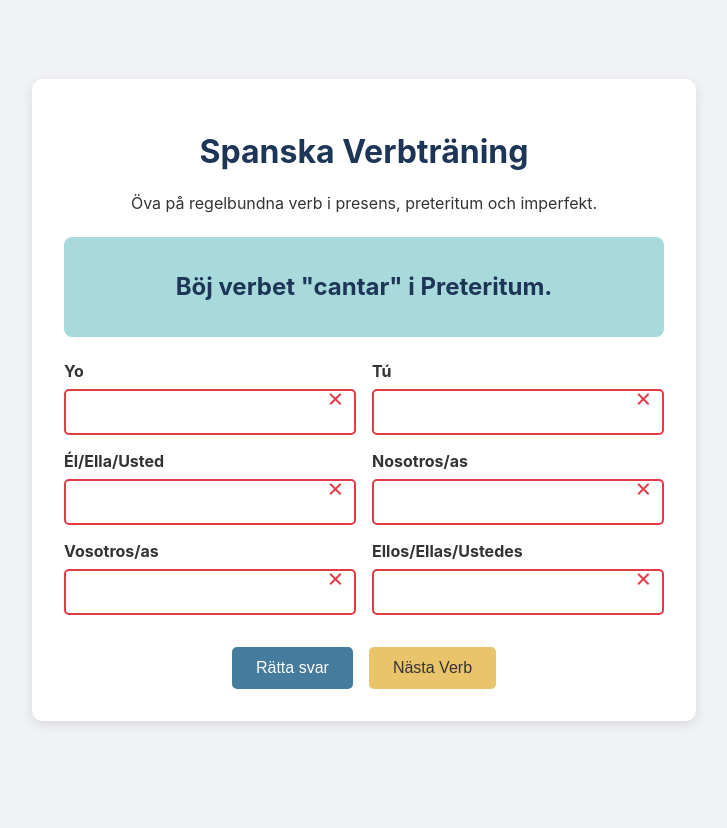
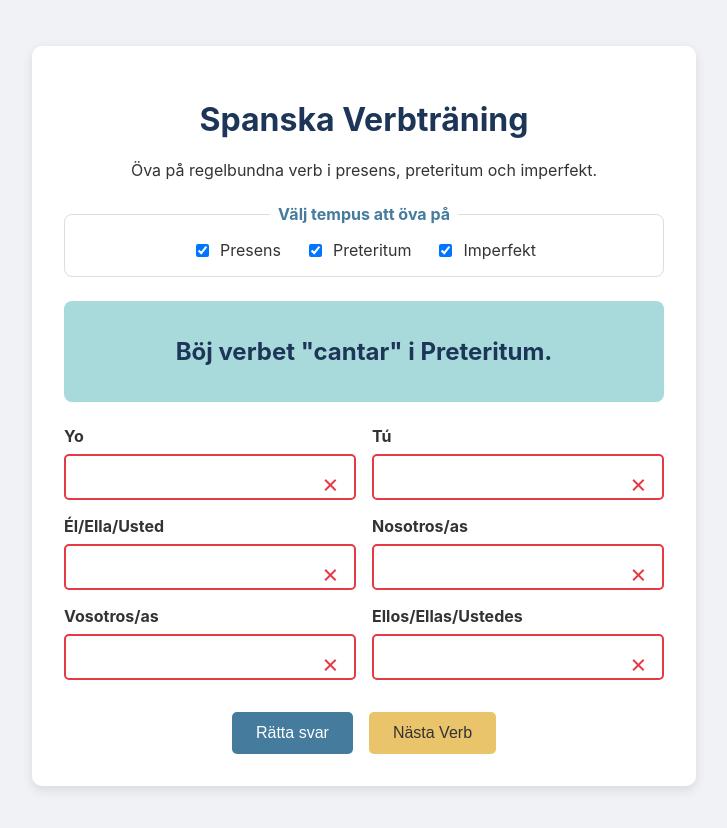
Before and after one commit to volle1212/alltskola, a plain HTML site: page index.html in a window 1280 px wide. Both pictures are taken after a click on the button "Rätta svar". Shown: the whole page, without its empty margins (276-1003 px from the left). Before the commit the page ends 800 px from the top, so only its background shows below. Drawn offline with Linux system fonts and the light colour scheme.

Commit message:
Add tense selection feature and improve answer checking in Spanish verb training app

```diff
--- a/index.html
+++ b/index.html
@@ -11,6 +11,22 @@
     <div class="container">
         <h1>Spanska Verbträning</h1>
         <p>Öva på regelbundna verb i presens, preteritum och imperfekt.</p>
+
+        <fieldset class="tempus-val">
+            <legend>Välj tempus att öva på</legend>
+            <div class="checkbox-grupp">
+                <input type="checkbox" id="presens" value="Presens" checked>
+                <label for="presens">Presens</label>
+            </div>
+            <div class="checkbox-grupp">
+                <input type="checkbox" id="preteritum" value="Preteritum" checked>
+                <label for="preteritum">Preteritum</label>
+            </div>
+            <div class="checkbox-grupp">
+                <input type="checkbox" id="imperfekt" value="Imperfekt" checked>
+                <label for="imperfekt">Imperfekt</label>
+            </div>
+        </fieldset>
 
         <div class="uppgift-container">
             <h2 id="uppgift-text">Laddar verb...</h2>
--- a/script.js
+++ b/script.js
@@ -3,6 +3,7 @@ document.addEventListener('DOMContentLoaded', () => {
     const uppgiftTextEl = document.getElementById('uppgift-text');
     const checkBtn = document.getElementById('check-btn');
     const nextBtn = document.getElementById('next-btn');
+    const checkboxes = document.querySelectorAll('.tempus-val input[type="checkbox"]');
 
     const inputs = {
         yo: document.getElementById('yo'),
@@ -24,17 +25,15 @@ document.addEventListener('DOMContentLoaded', () => {
 
     const pronouns = ['yo', 'tu', 'el', 'nosotros', 'vosotros', 'ellos'];
 
-    // Databas med verb och tempus
+    // Databas med verb
     const verbs = [
-        'hablar', 'cantar', 'estudiar', 'comprar', 'trabajar', // -ar
-        'comer', 'beber', 'aprender', 'correr', 'comprender', // -er
-        'vivir', 'escribir', 'abrir', 'decidir', 'recibir'     // -ir
+        'hablar', 'cantar', 'estudiar', 'comprar', 'trabajar',
+        'comer', 'beber', 'aprender', 'correr', 'comprender',
+        'vivir', 'escribir', 'abrir', 'decidir', 'recibir'
     ];
-    const tenses = ['Presens', 'Preteritum', 'Imperfekt'];
 
     let currentCorrectAnswers = {};
 
-    // Funktion för att få fram de korrekta böjningarna
     function getConjugations(verb, tense) {
         const stem = verb.slice(0, -2);
         const ending = verb.slice(-2);
@@ -50,16 +49,14 @@ document.addEventListener('DOMContentLoaded', () => {
                     conjugations = { yo: stem + 'o', tu: stem + 'es', el: stem + 'e', nosotros: stem + 'imos', vosotros: stem + 'ís', ellos: stem + 'en' };
                 }
                 break;
-
-            case 'Preteritum': // Pretérito Indefinido
+            case 'Preteritum':
                 if (ending === 'ar') {
                     conjugations = { yo: stem + 'é', tu: stem + 'aste', el: stem + 'ó', nosotros: stem + 'amos', vosotros: stem + 'asteis', ellos: stem + 'aron' };
                 } else if (ending === 'er' || ending === 'ir') {
                     conjugations = { yo: stem + 'í', tu: stem + 'iste', el: stem + 'ió', nosotros: stem + 'imos', vosotros: stem + 'isteis', ellos: stem + 'ieron' };
                 }
                 break;
-
-            case 'Imperfekt': // Pretérito Imperfecto
+            case 'Imperfekt':
                 if (ending === 'ar') {
                     conjugations = { yo: stem + 'aba', tu: stem + 'abas', el: stem + 'aba', nosotros: stem + 'ábamos', vosotros: stem + 'abais', ellos: stem + 'aban' };
                 } else if (ending === 'er' || ending === 'ir') {
@@ -70,33 +67,45 @@ document.addEventListener('DOMContentLoaded', () => {
         return conjugations;
     }
 
-    // Funktion för att starta en ny runda
+    // UPPDATERAD: Funktion för att starta en ny runda
     function startNewRound() {
-        // Rensa alla fält och feedback
+        // Läs av vilka tempus som är valda
+        const selectedTenses = Array.from(checkboxes)
+            .filter(cb => cb.checked)
+            .map(cb => cb.value);
+
+        // Om inga tempus är valda, avbryt
+        if (selectedTenses.length === 0) {
+            uppgiftTextEl.textContent = "Välj minst ett tempus för att börja öva.";
+            return;
+        }
+
         pronouns.forEach(pronoun => {
             inputs[pronoun].value = '';
             inputs[pronoun].classList.remove('correct', 'incorrect');
             feedbackSpans[pronoun].className = 'feedback';
         });
 
-        // Slumpa ett verb och ett tempus
         const randomVerb = verbs[Math.floor(Math.random() * verbs.length)];
-        const randomTense = tenses[Math.floor(Math.random() * tenses.length)];
+        const randomTense = selectedTenses[Math.floor(Math.random() * selectedTenses.length)];
 
-        // Visa uppgiften
         uppgiftTextEl.textContent = `Böj verbet "${randomVerb}" i ${randomTense}.`;
-
-        // Hämta och spara de korrekta svaren
         currentCorrectAnswers = getConjugations(randomVerb, randomTense);
     }
 
-    // Funktion för att rätta svaren
+    // NYTT: Hjälpfunktion för att ta bort accenter
+    function removeAccents(str) {
+        return str.normalize("NFD").replace(/[\u0300-\u036f]/g, "");
+    }
+
+    // UPPDATERAD: Funktion för att rätta svaren
     function checkAnswers() {
+        const hints = []; // Samla ledtrådar här
+
         pronouns.forEach(pronoun => {
             const userAnswer = inputs[pronoun].value.trim().toLowerCase();
             const correctAnswer = currentCorrectAnswers[pronoun];
 
-            // Rensa tidigare feedback
             inputs[pronoun].classList.remove('correct', 'incorrect');
             feedbackSpans[pronoun].className = 'feedback';
 
@@ -106,14 +115,26 @@ document.addEventListener('DOMContentLoaded', () => {
             } else {
                 inputs[pronoun].classList.add('incorrect');
                 feedbackSpans[pronoun].classList.add('feedback-incorrect');
+
+                // NYTT: Kontrollera om felet bara är en saknad accent
+                if (correctAnswer && removeAccents(correctAnswer) === userAnswer) {
+                    hints.push(`Kom ihåg accenten för "${pronoun}": ${correctAnswer}`);
+                }
             }
         });
+
+        // Om det finns några ledtrådar, visa dem i en enkel popup
+        if (hints.length > 0) {
+            alert("Nästan rätt! Några ledtrådar:\n\n" + hints.join('\n'));
+        }
     }
 
-    // Event listeners för knapparna
+    // Event listeners
     checkBtn.addEventListener('click', checkAnswers);
     nextBtn.addEventListener('click', startNewRound);
+    // Lyssna på ändringar i checkboxarna också, för att starta en ny runda direkt
+    checkboxes.forEach(cb => cb.addEventListener('change', startNewRound));
 
-    // Starta första rundan när sidan laddas
+    // Starta första rundan
     startNewRound();
 });
--- a/style.css
+++ b/style.css
@@ -7,6 +7,7 @@ body {
     align-items: center;
     min-height: 100vh;
     margin: 0;
+    padding: 1rem;
 }
 
 .container {
@@ -23,12 +24,34 @@ h1 {
     color: #1d3557;
 }
 
+/* NYTT: Styling för tempus-väljaren */
+.tempus-val {
+    border: 1px solid #ddd;
+    border-radius: 8px;
+    padding: 1rem;
+    margin: 1.5rem 0;
+    display: flex;
+    justify-content: center;
+    gap: 1.5rem;
+    flex-wrap: wrap;
+}
+.tempus-val legend {
+    font-weight: bold;
+    padding: 0 0.5rem;
+    color: #457b9d;
+}
+.checkbox-grupp {
+    display: flex;
+    align-items: center;
+    gap: 0.5rem;
+}
+
 .uppgift-container {
     background-color: #a8dadc;
     color: #1d3557;
     padding: 1rem;
     border-radius: 8px;
-    margin: 1.5rem 0;
+    margin-bottom: 1.5rem;
 }
 
 .boejningar-grid {
@@ -39,6 +62,7 @@ h1 {
 }
 
 .form-grupp {
+    position: relative; /* Nödvändig för feedback-positionering */
     display: flex;
     flex-direction: column;
 }
@@ -50,6 +74,7 @@ h1 {
 
 .form-grupp input {
     padding: 0.75rem;
+    padding-right: 2.5rem; /* Ge plats för ikonen */
     border: 2px solid #ccc;
     border-radius: 5px;
     font-size: 1rem;
@@ -61,19 +86,16 @@ h1 {
     border-color: #457b9d;
 }
 
+/* UPPDATERAD: Centrering av feedback-ikon */
 .feedback {
     font-size: 1.5rem;
     position: absolute;
-    right: 10px;
-    top: 50%;
-    transform: translateY(-50%);
+    right: 15px; /* Position från högerkanten */
+    top: 50%;   /* Börja 50% ner från labeln */
+    transform: translateY(25%); /* Justera vertikalt för perfekt centrering med textfältet */
+    pointer-events: none; /* Gör så man kan klicka "igenom" ikonen */
 }
 
-.form-grupp {
-    position: relative; /* Nödvändig för feedback-positionering */
-}
-
-/* Klasser för rätt/fel-feedback */
 .correct {
     border-color: #2a9d8f !important;
 }
@@ -91,7 +113,6 @@ h1 {
     content: '✗';
     color: #e63946;
 }
-
 
 .knapp-container {
     margin-top: 2rem;
```
